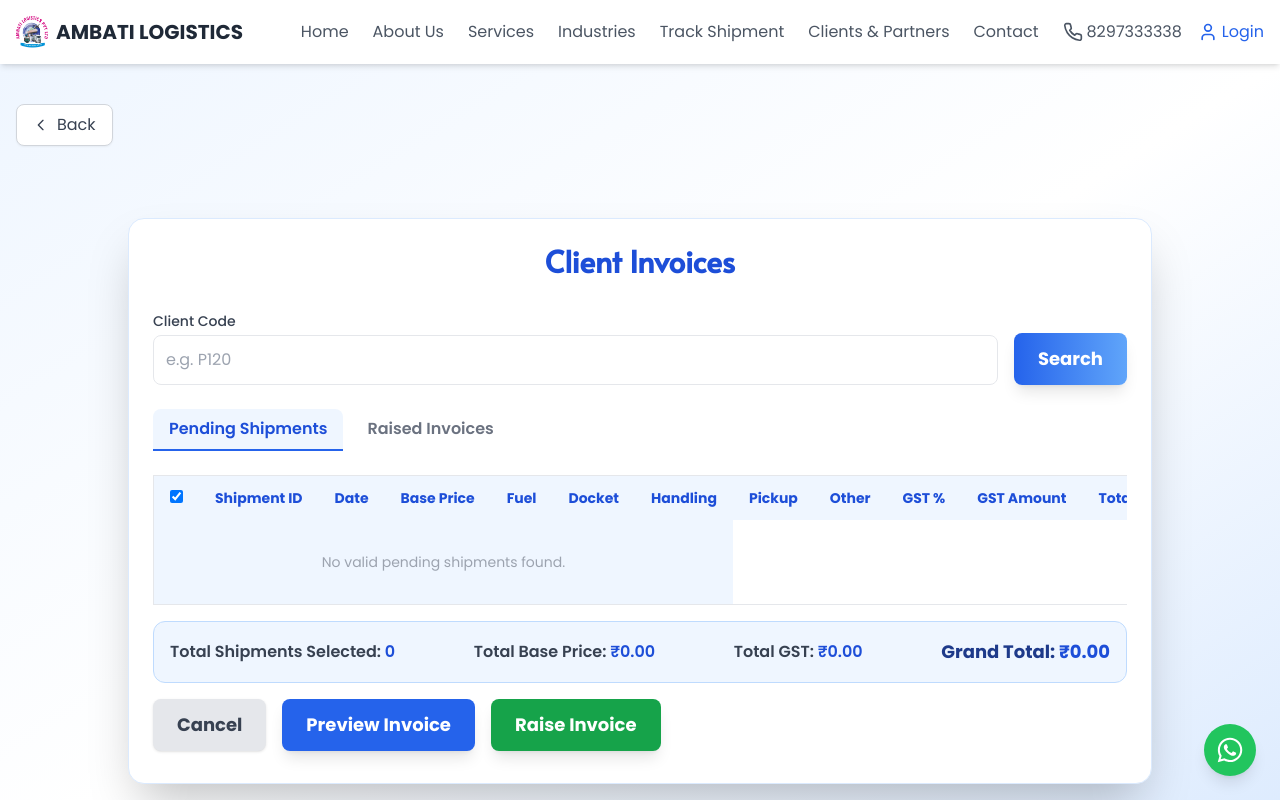
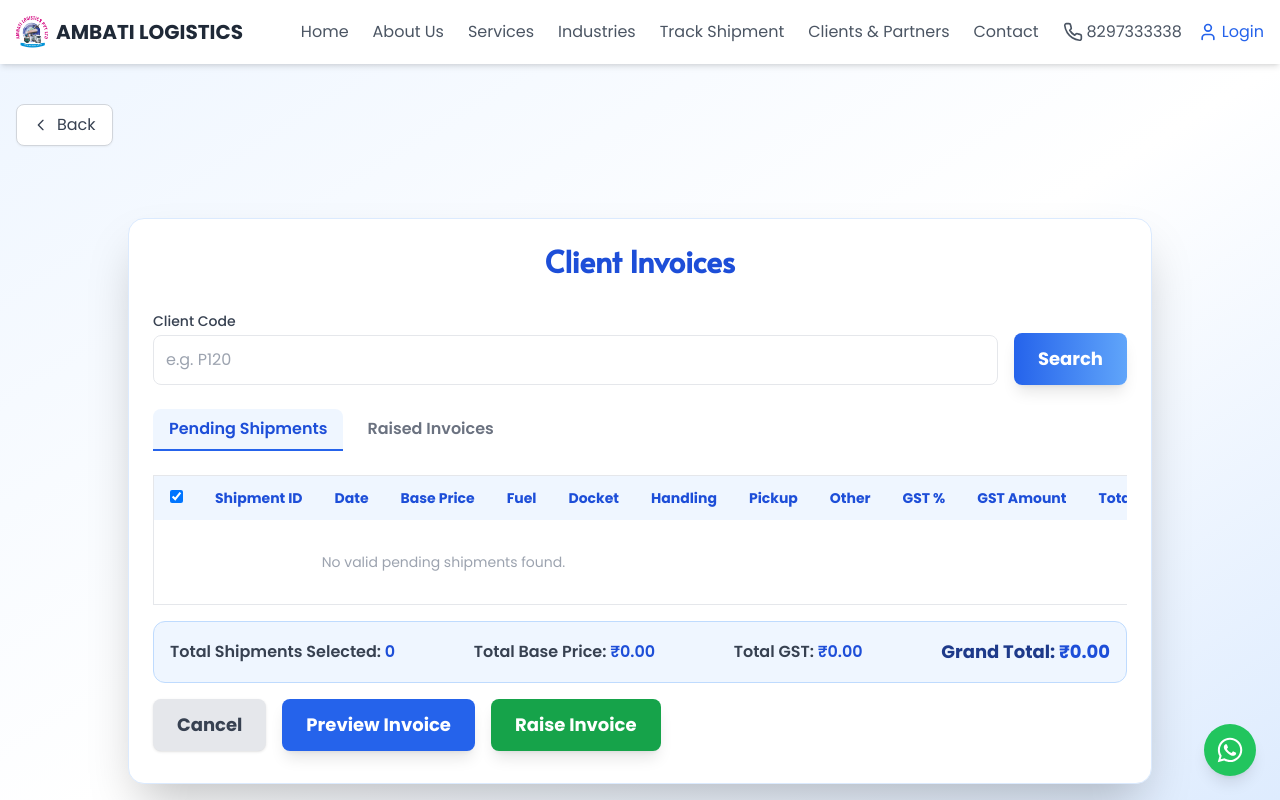
Before and after one commit to AbhaySriramoju/Ambati_Logistics_02, a React (Vite) app: page /client-invoice in a window 1280 px wide. Shown: the top 800 px of the page. Built offline with nearby package versions, Linux system fonts and the light colour scheme.

Commit message:
updated color client invoice page.

```diff
--- a/src/pages/ClientInvoicePage.tsx
+++ b/src/pages/ClientInvoicePage.tsx
@@ -677,7 +677,7 @@ const ClientInvoicePage: React.FC = () => {
                         <tr>
                           <td
                             colSpan={7}
-                            className="text-center text-gray-400 py-8 bg-blue-50"
+                            className="text-center text-gray-400 py-8 "
                           >
                             No valid pending shipments found.
                           </td>
```
